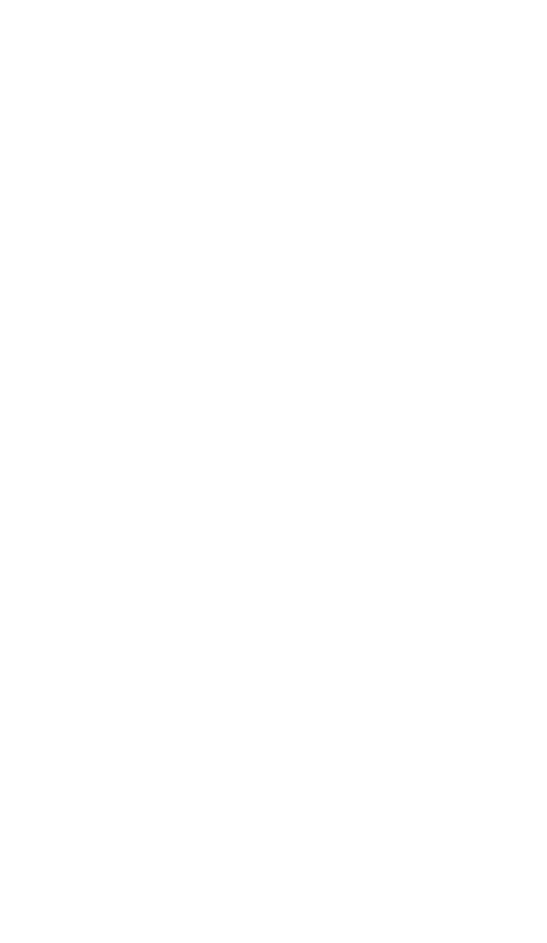
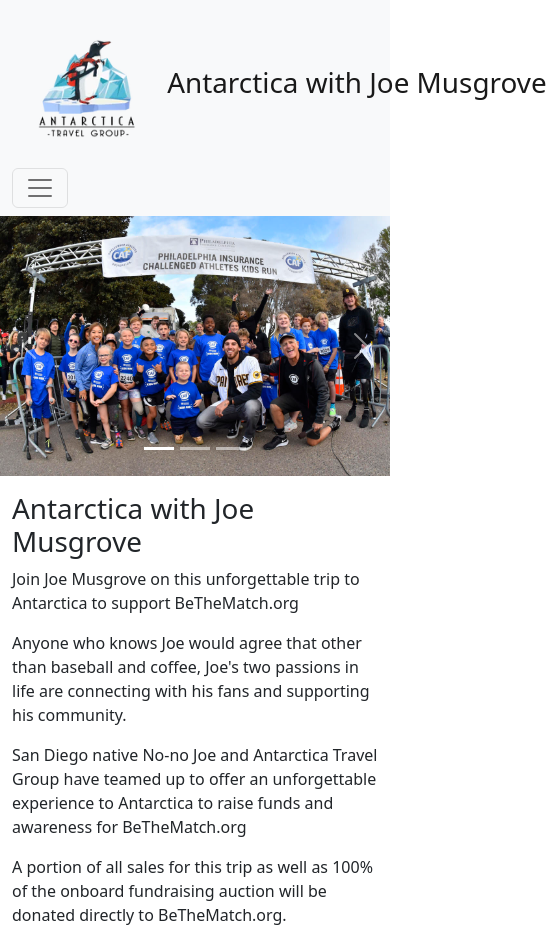
Before and after one commit to rnisiide/joe-musgrove, a website: page index.html in a window 390 px wide. Shown: the whole page, 547 px wide, since content can reach past the window. Before the commit the page ends 844 px from the top, so only its background shows below. Drawn offline with nearby package versions, Linux system fonts and the light colour scheme.

Commit message:
started header and caroussel

```diff
--- a/index.html
+++ b/index.html
@@ -5,10 +5,91 @@
     <meta http-equiv="X-UA-Compatible" content="IE=edge">
     <meta name="viewport" content="width=device-width, initial-scale=1.0">
     <link href="https://cdn.jsdelivr.net/npm/bootstrap@5.2.0-beta1/dist/css/bootstrap.min.css" rel="stylesheet" integrity="sha384-0evHe/X+R7YkIZDRvuzKMRqM+OrBnVFBL6DOitfPri4tjfHxaWutUpFmBp4vmVor" crossorigin="anonymous">
+    <link rel="stylesheet" href="https://cdn.jsdelivr.net/npm/bootstrap-icons@1.8.3/font/bootstrap-icons.css">
     <link href="./styles.css" rel="stylesheet">
     <title>Join Joe Musgrove</title>
 </head>
 <body>
+
+    <header class="bg-light">
+        <nav class="navbar navbar-expand-md">
+            <div class="container-xxl">
+                <a href="#intro " class="navbar-brand">
+                    <img src="./images/Antarctica_Travel_Group_9B_180x.webp" alt="ATG Home" width="150px">
+                    <span class="h1">Antarctica with Joe Musgrove</span>
+                </a>
+                <button
+                    class="navbar-toggler"
+                    type="button"
+                    data-bs-toggle="collapse"
+                    data-bs-target="#main-nav"
+                    aria-controls="main-nav"
+                    aria-expanded="false"
+                    aria-label="Toggle navigation"
+                    > <span class="navbar-toggler-icon"></span>
+                </button>
+
+                <div class="collapse navbar-collapse justify-content-end allign-center" id="main-nav">
+                    <ul class="navbar-nav">
+                        <li class="nav-item">
+                            <a href="" class="nav-link">Tours</a>
+                        </li>
+                        <li class="nav-item">
+                            <a href="" class="nav-link">About ATG</a>
+                        </li>
+                        <li class="nav-item">
+                            <a href="" class="nav-link">Sign-up</a>
+                        </li>
+                    </ul>
+                </div>
+            </div>
+        </nav>
+
+
+    </header>
+
+      <!-- carousel slider  -->
+
+      <div id="carouselExampleIndicators" class="carousel slide" data-bs-ride="true">
+        <div class="carousel-indicators">
+          <button type="button" data-bs-target="#carouselExampleIndicators" data-bs-slide-to="0" class="active" aria-current="true" aria-label="Slide 1"></button>
+          <button type="button" data-bs-target="#carouselExampleIndicators" data-bs-slide-to="1" aria-label="Slide 2"></button>
+          <button type="button" data-bs-target="#carouselExampleIndicators" data-bs-slide-to="2" aria-label="Slide 3"></button>
+        </div>
+        <div class="carousel-inner">
+          <div class="carousel-item active">
+            <img src="./images/joe musgrove.jpeg" class="d-block w-100" alt="...">
+          </div>
+          <div class="carousel-item">
+            <img src="./images/tourist in antartica.jpg" class="d-block w-100" alt="...">
+          </div>
+          <div class="carousel-item">
+            <img src="./images/penguin.jpeg" class="d-block w-100" alt="...">
+          </div>
+        </div>
+        <button class="carousel-control-prev" type="button" data-bs-target="#carouselExampleIndicators" data-bs-slide="prev">
+          <span class="carousel-control-prev-icon" aria-hidden="true"></span>
+          <span class="visually-hidden">Previous</span>
+        </button>
+        <button class="carousel-control-next" type="button" data-bs-target="#carouselExampleIndicators" data-bs-slide="next">
+          <span class="carousel-control-next-icon" aria-hidden="true"></span>
+          <span class="visually-hidden">Next</span>
+        </button>
+      </div>
+
+
+      <div class="container my-3 text-align">
+          <h1>Antarctica with Joe Musgrove</h1>
+           <p>Join Joe Musgrove on this unforgettable trip to Antarctica to support BeTheMatch.org</p>
+
+          <p>Anyone who knows Joe would agree that other than baseball and coffee, Joe's two passions in life are connecting with his fans and supporting his community. </p>
+
+          <p>San Diego native No-no Joe and Antarctica Travel Group have teamed up to offer an unforgettable experience to Antarctica to raise funds and awareness for BeTheMatch.org</p>
+
+          <p>A portion of all sales for this trip as well as 100% of the onboard fundraising auction will be donated directly to BeTheMatch.org. </p>
+      </div>
+
+
 
 
 
--- /dev/null
+++ b/package.json
@@ -0,0 +1,5 @@
+{
+  "dependencies": {
+    "bootstrap-icons": "^1.8.3"
+  }
+}
```
Also changed, not shown: images/Antarctica_Travel_Group_9B_180x.webp (added), images/boat.webp (added), images/joe musgrove.jpeg (added), images/ocean victory.webp (added), images/penguin.jpeg (added), images/tourist in antartica.jpg (added), images/whale.webp (added), 1 other file.
